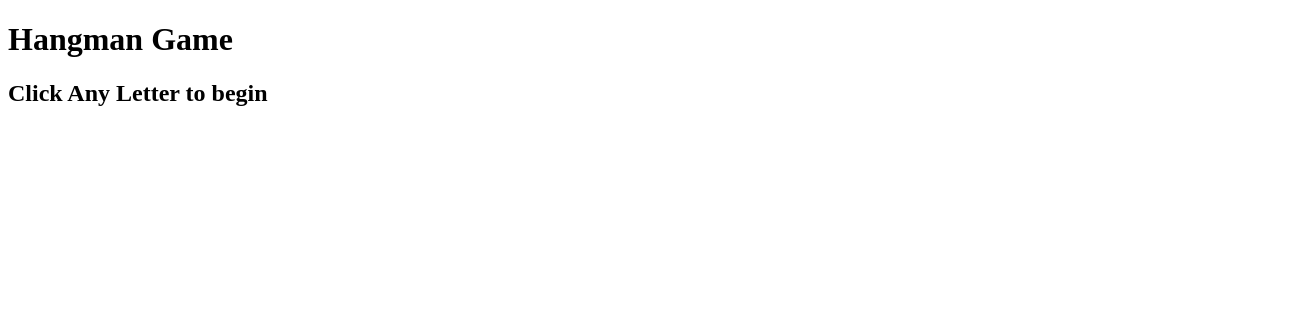
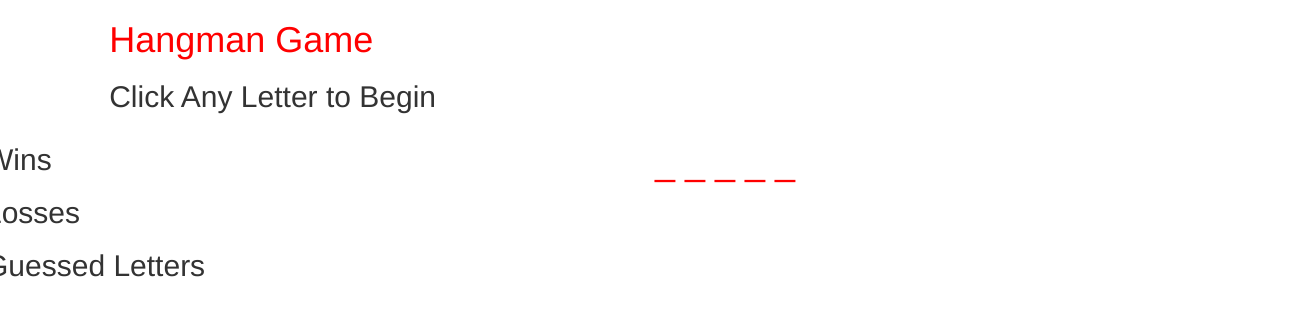
Before and after one commit to kendrak922/Hang-Man-Game, a plain HTML site: page index.html in a window 1280 px wide. Shown: the whole page, 1310 px wide, since content can reach past the window. Drawn offline with nearby package versions, Linux system fonts and the light colour scheme.

Commit message:
got blanks to work

```diff
--- a/assets/css/style.css
+++ b/assets/css/style.css
@@ -0,0 +1,3 @@
+h1{
+    color: red;
+}
--- a/assets/javascript/game.js
+++ b/assets/javascript/game.js
@@ -1,7 +1,19 @@
 'use strict';
+const letters = ["A", "B", "C", "D", "E", "F", "G", "H", "I", "J", "K", "L", "M", "N", "O", "P", "Q", "R", "S", "T", "U", "V", "W", "X", "Y", "Z", "_"];
+const word= ["Paris", "London", "Amman"]
+const blank = [];
+
+let targetWord = word[Math.floor(Math.random() * word.length)];
+
+for(let i = 0; i < targetWord.length; i++){
+{
+  blank.push('_')
+}
+document.getElementById("solution").innerHTML = blank.join(" ")
+};
 
 document.onkeyup = function(letter) {
     // inside here lives some
     // code that will run every time
     // a keyup event happens.
-  }
+  };
--- a/index.html
+++ b/index.html
@@ -4,12 +4,30 @@
     <meta charset="UTF-8">
     <meta name="viewport" content="width=device-width, initial-scale=1.0">
     <meta http-equiv="X-UA-Compatible" content="ie=edge">
-    <title>Document</title>
+    <link rel="stylesheet"
+  href="https://maxcdn.bootstrapcdn.com/bootstrap/3.3.6/css/bootstrap.min.css" integrity="sha384-1q8mTJOASx8j1Au+a5WDVnPi2lkFfwwEAa8hDDdjZlpLegxhjVME1fgjWPGmkzs7" crossorigin="anonymous">
+    <link rel="stylesheet" type="text/css" href="assets/css/style.css">
+    <title>Hangman</title>
 </head>
 <body>
-    <heading>
-    <h1>Hangman Game</h1>
-    <h2>Click Any Letter to begin</h2>
-</heading>
+<div class = "contrainer">
+    <div class = "row">
+    <div class="col-md-1"></div>
+    <div class="col-md-8">
+                <h1 class="header">Hangman Game</h1>
+                <h2 class="header">Click Any Letter to Begin</h2>
+    </div>
+    <div class = "row">
+        <div class="col-md-6">
+        <h2>Wins</h2>
+        <h2>Losses</h2>
+        <h2>Guessed Letters</h2>
+        </div>
+        <div class="col-md-6">
+        <h1 id="solution">Solution</h1>
+        </div>
+    </div>
+</div>
+<script type= "text/javascript" src="assets/javascript/game.js"></script>
 </body>
 </html>
```
